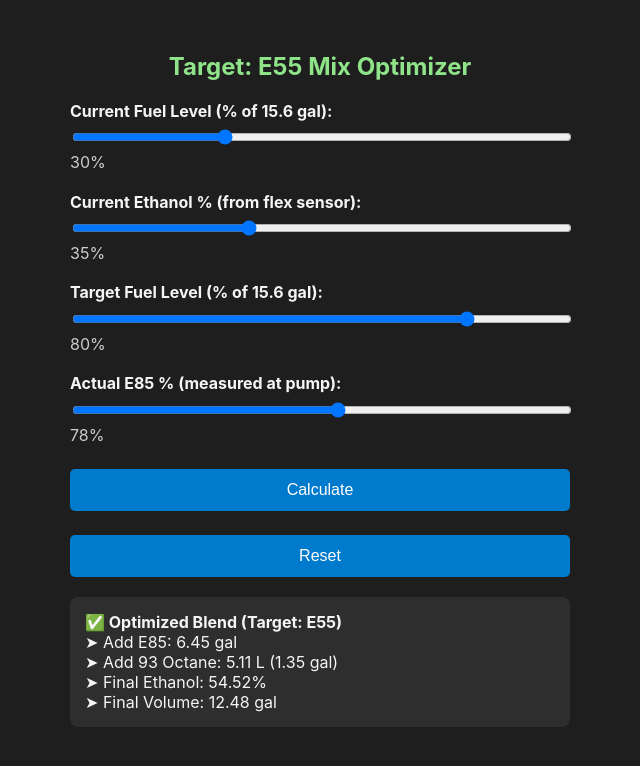
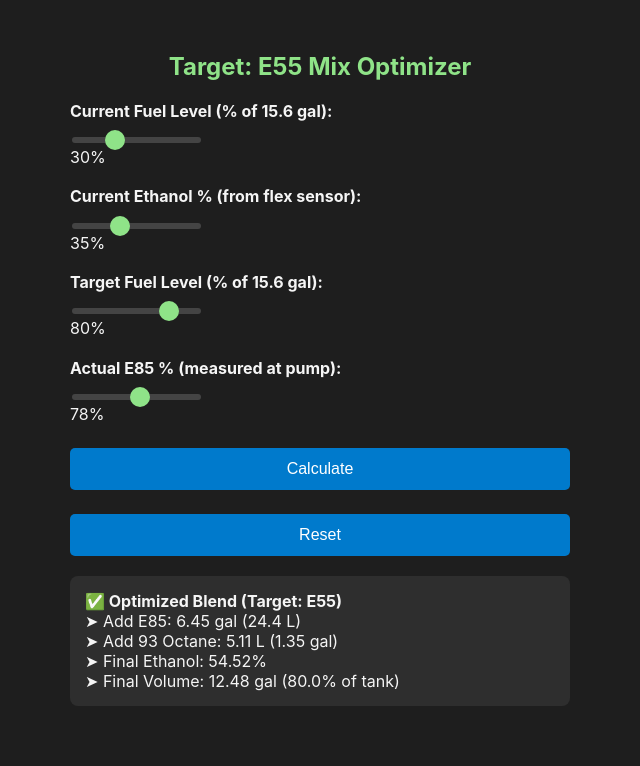
Before and after one commit to NiruBRG/e85-mix, a plain HTML site: page index.html in a window 1280 px wide. Both pictures are taken after a click on the button "Calculate". Shown: the whole page, without its empty margins (320-960 px from the left). Drawn offline with Linux system fonts and the light colour scheme.

Commit message:
Add files via upload
Slider visualization update and output cleanup.

```diff
--- a/index.html
+++ b/index.html
@@ -8,6 +8,9 @@
   <link rel="apple-touch-icon" href="icon.png">
   <title>Ethanol Mix Optimizer (E55 Target)</title>
   <style>
+    :root {
+      --accent: #8fe388;
+    }
     body {
       font-family: -apple-system, BlinkMacSystemFont, 'Segoe UI', Roboto, Oxygen;
       background-color: #1e1e1e;
@@ -27,6 +30,29 @@
       margin-bottom: 0.4em;
     }
     input[type=range] {
+      -webkit-appearance: none;
+      height: 6px;
+      border-radius: 5px;
+      background: #444;
+      outline: none;
+      transition: background 0.2s;
+    }
+    input[type=range]::-webkit-slider-thumb {
+      -webkit-appearance: none;
+      appearance: none;
+      width: 20px;
+      height: 20px;
+      background: var(--accent);
+      border-radius: 50%;
+      cursor: pointer;
+    }
+    input[type=range]::-moz-range-thumb {
+      width: 20px;
+      height: 20px;
+      background: var(--accent);
+      border-radius: 50%;
+      cursor: pointer;
+    }
       width: 100%;
     }
     .slider-value {
@@ -131,19 +157,19 @@
       if (Math.abs(bestMatch.final - targetEthanol) < 0.005) {
         resultDiv.innerHTML = `
           <strong>✅ Optimized Blend (Target: E55)</strong><br/>
-          ➤ Add E85: ${bestMatch.e85.toFixed(2)} gal<br/>
+          ➤ Add E85: ${bestMatch.e85.toFixed(2)} gal (${(bestMatch.e85 * 3.785).toFixed(1)} L)<br/>
           ➤ Add 93 Octane: ${(bestMatch.e93 * 3.785).toFixed(2)} L (${bestMatch.e93.toFixed(2)} gal)<br/>
           ➤ Final Ethanol: ${(bestMatch.final * 100).toFixed(2)}%<br/>
-          ➤ Final Volume: ${bestMatch.total.toFixed(2)} gal
+          ➤ Final Volume: ${bestMatch.total.toFixed(2)} gal (${((bestMatch.total / 15.6) * 100).toFixed(1)}% of tank)
         `;
       } else {
         resultDiv.innerHTML = `
           <strong>⚠️ E55 not achievable with current inputs.</strong><br/>
           <em>Closest blend found:</em><br/>
-          ➤ Add E85: ${bestMatch.e85.toFixed(2)} gal<br/>
+          ➤ Add E85: ${bestMatch.e85.toFixed(2)} gal (${(bestMatch.e85 * 3.785).toFixed(1)} L)<br/>
           ➤ Add 93 Octane: ${(bestMatch.e93 * 3.785).toFixed(2)} L (${bestMatch.e93.toFixed(2)} gal)<br/>
           ➤ Final Ethanol: ${(bestMatch.final * 100).toFixed(2)}%<br/>
-          ➤ Final Volume: ${bestMatch.total.toFixed(2)} gal
+          ➤ Final Volume: ${bestMatch.total.toFixed(2)} gal (${((bestMatch.total / 15.6) * 100).toFixed(1)}% of tank)
         `;
       }
     }
```
